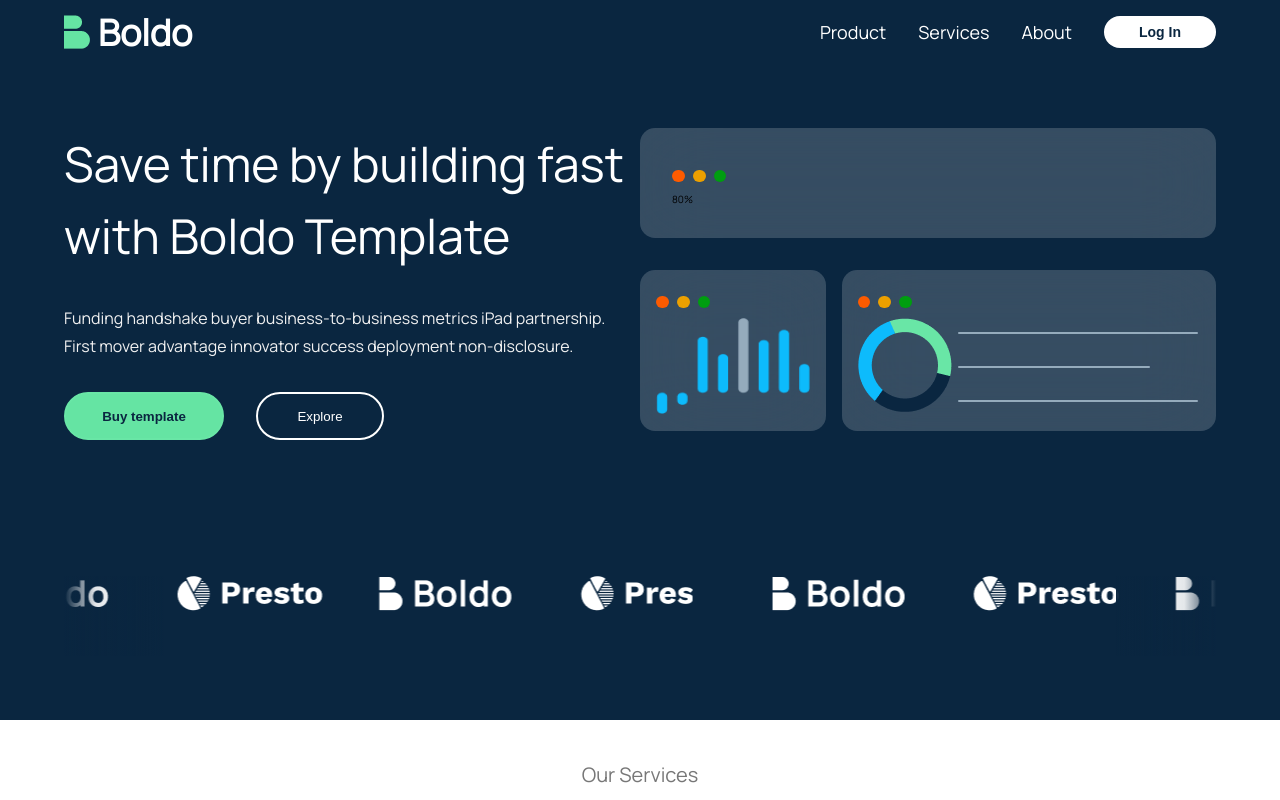
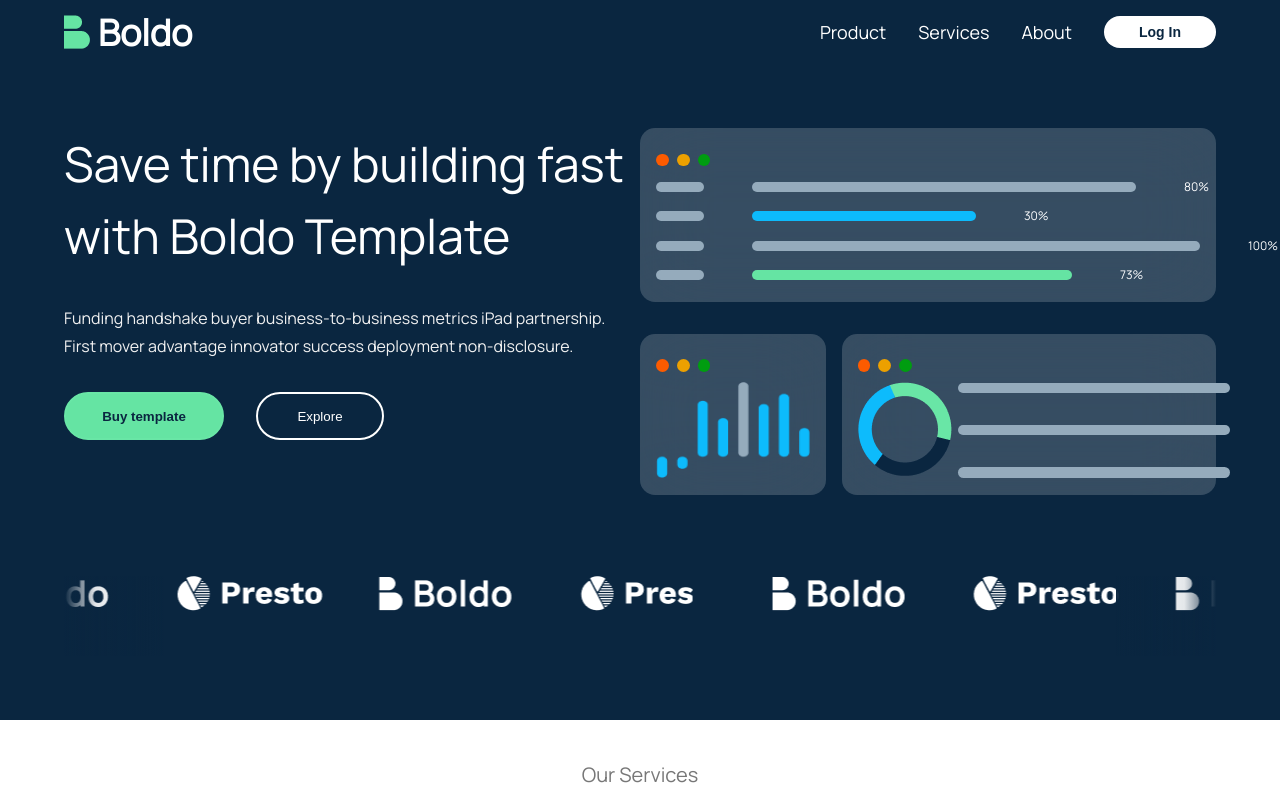
Before and after one commit to Inaboya/prestmit, a React (Create React App) app: page / in a window 1280 px wide. Shown: the top 800 px of the page. Built offline with nearby package versions, Linux system fonts and the light colour scheme.

Commit message:
refactor home component

```diff
--- a/src/App.css
+++ b/src/App.css
@@ -338,7 +338,8 @@
   background: linear-gradient(90deg, #0A2640 0%, rgba(10, 38, 64, 0.11) 31.6%, rgba(10, 38, 64, 0.00) 72.89%, #0A2640 97.87%); */
 }
 
-.carousel:hover, .carousel-slider:hover {
+.carousel:hover,
+.carousel-slider:hover {
   animation-play-state: paused;
 }
 
@@ -500,7 +501,7 @@
   border-radius: 15.03px;
   background: rgba(255, 255, 255, 0.18);
   backdrop-filter: blur(34.35533142089844px);
-  padding: 2rem;
+  padding: 1rem;
 }
 
 .side__2--dots {
@@ -550,19 +551,87 @@
   padding: 1rem;
 }
 
+.side-2-content {
+  display: flex;
+  flex-direction: column;
+  justify-content: center;
+  align-items: flex-start;
+  gap: 0.5rem;
+}
+
 .side-2-content-1 {
   /* border: 2px solid orange; */
+  display: flex;
+  justify-content: center;
+  align-items: center;
+  gap: 3rem;
 }
 .progress-bar {
-
+  /* border: 1px solid orange; */
+  width: 24rem;
+  /* width: 20%; */
+  height: 10.174px;
+  flex-shrink: 0;
+  border-radius: 14.132px;
+  background: #95abbc;
+}
+
+.progress-bar-2 {
+  width: 14rem;
+  /* width: 20%; */
+  height: 10.174px;
+  flex-shrink: 0;
+  border-radius: 14.132px;
+  background: var(--Busy---Light-Blue, #0dbbfc);
+}
+
+.progress-bar-3 {
+  /* border: 1px solid orange; */
+  width: 28rem;
+  /* width: 20%; */
+  height: 10.174px;
+  flex-shrink: 0;
+  border-radius: 14.132px;
+  background: #95abbc;
+}
+
+.progress-bar-4 {
+  /* border: 1px solid orange; */
+  width: 20rem;
+  /* width: 20%; */
+  height: 10.174px;
+  flex-shrink: 0;
+  border-radius: 14.132px;
+  background: var(--Busy---Green, #65e4a3);
+}
+
+.progress-bar-5 {
+  /* border: 1px solid orange; */
+  width: 17rem;
+  /* width: 20%; */
+  height: 10.174px;
+  flex-shrink: 0;
+  border-radius: 14.132px;
+  background: #95abbc;
 }
 
 .bar-text {
-
+  /* border: 1px solid yellow; */
+  color: #fff;
+  font-size: 11.92px;
+  font-style: normal;
+  font-weight: 400;
+  line-height: 21.455px; /* 180% */
 }
 
 .div-one {
-
+  /* border: 1px solid red; */
+  width: 3rem;
+  /* width: 20%; */
+  height: 10.174px;
+  flex-shrink: 0;
+  border-radius: 14.132px;
+  background: #95abbc;
 }
 
 .content-2-second {
--- a/src/components/Home.tsx
+++ b/src/components/Home.tsx
@@ -46,6 +46,24 @@ const Home: React.FC<HomeInterface> = ({ ref }) => {
                   <div className="progress-bar"></div>
                   <p className="bar-text">80%</p>
                 </div>
+
+                <div className="side-2-content-1">
+                  <div className="div-one"></div>
+                  <div className="progress-bar-2"></div>
+                  <p className="bar-text">30%</p>
+                </div>
+
+                <div className="side-2-content-1">
+                  <div className="div-one"></div>
+                  <div className="progress-bar-3"></div>
+                  <p className="bar-text">100%</p>
+                </div>
+
+                <div className="side-2-content-1">
+                  <div className="div-one"></div>
+                  <div className="progress-bar-4"></div>
+                  <p className="bar-text">73%</p>
+                </div>
               </div>
             </div>
 
@@ -82,9 +100,9 @@ const Home: React.FC<HomeInterface> = ({ ref }) => {
                   </div>
 
                   <div className="content-2-long-lines">
-                    <div className="line-1"></div>
-                    <div className="line-2"></div>
-                    <div className="line-3"></div>
+                    <div className="progress-bar-5"></div>
+                    <div className="progress-bar-5"></div>
+                    <div className="progress-bar-5"></div>
                   </div>
                 </div>
               </div>
```
